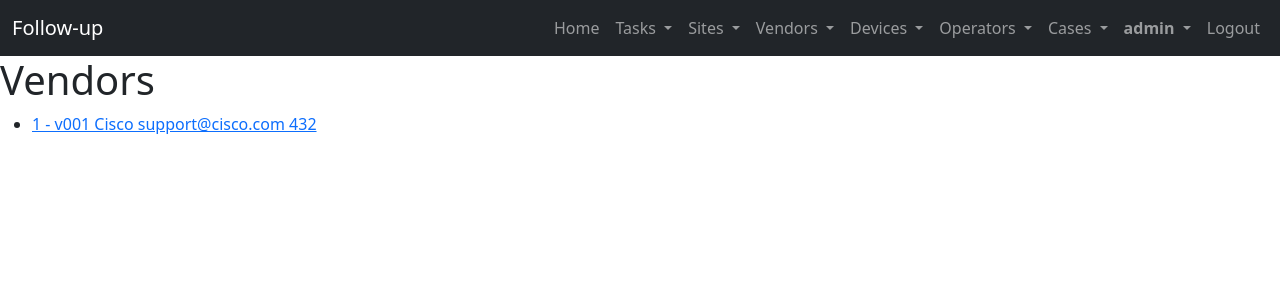
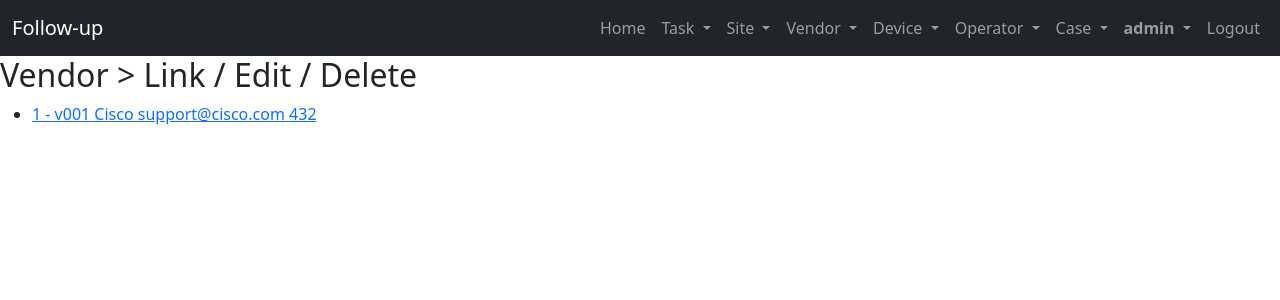
Before and after one commit to rjosedev/romanballesteros-pythonweb, a Django app: page /vendors/ in a window 1280 px wide. Shown: the top 300 px of the page. Run offline with Django 5.2, Linux system fonts and the light colour scheme; a user stored in the database is signed in; data comes from the database, SQL or seed files in the repository; both versions use the stored data as it was after the commit; some libraries are stand-ins or nearby versions.

Commit message:
vendor table

```diff
--- a/projectfollowup/urls.py
+++ b/projectfollowup/urls.py
@@ -40,13 +40,14 @@ urlpatterns = [
 
     ### SITE ###
     path('sites/', views.sites, name='sites'),
-    path('site_list/', views.site_list, name='site_list'),
+    path('site_table/', views.site_table, name='site_table'),
     path('site_create/', views.site_create, name='site_create'),
     path('sites/<int:site_id>', views.site_detail, name='site_detail'),
     path('sites/<int:site_id>/delete', views.site_delete, name='site_delete'),
 
     ### VENDOR ###
     path('vendors/', views.vendors, name='vendors'),
+    path('vendor_table/', views.vendor_table, name='vendor_table'),
     path('vendor_create/', views.vendor_create, name='vendor_create'),
     path('vendors/<int:vendor_id>', views.vendor_detail, name='vendor_detail'),
     path('vendors/<int:vendor_id>/delete', views.vendor_delete, name='vendor_delete'),
--- a/tasks/templates/navbar.html
+++ b/tasks/templates/navbar.html
@@ -14,7 +14,7 @@
           <ul class="navbar-nav">
             <li class="nav-item dropdown">
               <a class="nav-link dropdown-toggle" href="#" id="navbarDarkDropdownMenuLink" role="button" data-bs-toggle="dropdown" aria-expanded="false">
-                Tasks
+                Task
               </a>
               <ul class="dropdown-menu dropdown-menu-dark" aria-labelledby="navbarDarkDropdownMenuLink">
                 <li><a class="dropdown-item" href="{% url 'tasks' %}">List</a></li>
@@ -28,11 +28,11 @@
           <ul class="navbar-nav">
             <li class="nav-item dropdown">
               <a class="nav-link dropdown-toggle" href="#" id="navbarDarkDropdownMenuLink" role="button" data-bs-toggle="dropdown" aria-expanded="false">
-                Sites
+                Site
               </a>
               <ul class="dropdown-menu dropdown-menu-dark" aria-labelledby="navbarDarkDropdownMenuLink">
-                <li><a class="dropdown-item" href="{% url 'sites' %}">List editable</a></li>
-                <li><a class="dropdown-item" href="{% url 'site_list' %}">List table</a></li>
+                <li><a class="dropdown-item" href="{% url 'sites' %}">Link / Edit / Delete</a></li>
+                <li><a class="dropdown-item" href="{% url 'site_table' %}">Table</a></li>
                 <li><a class="dropdown-item" href="{% url 'site_create' %}">Create</a></li>
               </ul>
             </li>
@@ -42,10 +42,11 @@
           <ul class="navbar-nav">
             <li class="nav-item dropdown">
               <a class="nav-link dropdown-toggle" href="#" id="navbarDarkDropdownMenuLink" role="button" data-bs-toggle="dropdown" aria-expanded="false">
-                Vendors
+                Vendor
               </a>
               <ul class="dropdown-menu dropdown-menu-dark" aria-labelledby="navbarDarkDropdownMenuLink">
-                <li><a class="dropdown-item" href="{% url 'vendors' %}">List</a></li>
+                <li><a class="dropdown-item" href="{% url 'vendors' %}">Link / Edit / Delete</a></li>
+                <li><a class="dropdown-item" href="{% url 'vendor_table' %}">Table</a></li>
                 <li><a class="dropdown-item" href="{% url 'vendor_create' %}">Create</a></li>
               </ul>
             </li>
@@ -55,7 +56,7 @@
           <ul class="navbar-nav">
             <li class="nav-item dropdown">
               <a class="nav-link dropdown-toggle" href="#" id="navbarDarkDropdownMenuLink" role="button" data-bs-toggle="dropdown" aria-expanded="false">
-                Devices
+                Device
               </a>
               <ul class="dropdown-menu dropdown-menu-dark" aria-labelledby="navbarDarkDropdownMenuLink">
                 <li><a class="dropdown-item" href="{% url 'devices' %}">List</a></li>
@@ -68,7 +69,7 @@
           <ul class="navbar-nav">
             <li class="nav-item dropdown">
               <a class="nav-link dropdown-toggle" href="#" id="navbarDarkDropdownMenuLink" role="button" data-bs-toggle="dropdown" aria-expanded="false">
-                Operators
+                Operator
               </a>
               <ul class="dropdown-menu dropdown-menu-dark" aria-labelledby="navbarDarkDropdownMenuLink">
                 <li><a class="dropdown-item" href="{% url 'operators' %}">List</a></li>
@@ -81,7 +82,7 @@
           <ul class="navbar-nav">
             <li class="nav-item dropdown">
               <a class="nav-link dropdown-toggle" href="#" id="navbarDarkDropdownMenuLink" role="button" data-bs-toggle="dropdown" aria-expanded="false">
-                Cases
+                Case
               </a>
               <ul class="dropdown-menu dropdown-menu-dark" aria-labelledby="navbarDarkDropdownMenuLink">
                 <li><a class="dropdown-item" href="{% url 'cases' %}">List</a></li>
--- a/tasks/templates/site_create.html
+++ b/tasks/templates/site_create.html
@@ -2,7 +2,7 @@
 
 {% block content %}
 
-  <h1>Create site</h1>
+  <h2>Site > Create</h2>
 
   {{error}}
   <form
--- a/tasks/templates/site_detail.html
+++ b/tasks/templates/site_detail.html
@@ -1,6 +1,8 @@
 {% extends 'base.html' %}
 
 {% block content %}
+
+<h2>Site > Edit / Delete</h2>
 
 {{site.id}} {{site.name}}
 
--- a/tasks/templates/sites.html
+++ b/tasks/templates/sites.html
@@ -2,7 +2,7 @@
 
 {% block content %}
 
-<h1>Sites</h1>
+<h2>Site > Link / Edit / Delete</h2>
 
 <ul>
   {% for site in sites %}
--- a/tasks/templates/vendor_create.html
+++ b/tasks/templates/vendor_create.html
@@ -2,7 +2,7 @@
 
 {% block content %}
 
-  <h1>Create vendor</h1>
+  <h2>Vendor > Create</h2>
 
   {{error}}
   <form
--- a/tasks/templates/vendor_detail.html
+++ b/tasks/templates/vendor_detail.html
@@ -1,6 +1,8 @@
 {% extends 'base.html' %}
 
 {% block content %}
+
+<h2>Vendor > Edit / Delete</h2>
 
 {{vendor.id}} {{vendor.name}}
 
--- a/tasks/templates/vendors.html
+++ b/tasks/templates/vendors.html
@@ -2,7 +2,7 @@
 
 {% block content %}
 
-<h1>Vendors</h1>
+<h2>Vendor > Link / Edit / Delete</h2>
 
 <ul>
   {% for vendor in vendors %}
--- a/tasks/views.py
+++ b/tasks/views.py
@@ -149,9 +149,9 @@ def sites(request):
     return render(request, 'sites.html', {"sites": sites})
 
 @login_required
-def site_list(request):
+def site_table(request):
     sites = Site.objects.all()
-    return render(request, 'site_list.html', {'sites': sites})
+    return render(request, 'site_table.html', {'sites': sites})
 
 @login_required
 def site_create(request):
@@ -200,6 +200,11 @@ def site_delete(request, site_id):
 def vendors(request):
     vendors = Vendor.objects.filter()
     return render(request, 'vendors.html', {"vendors": vendors})
+
+@login_required
+def vendor_table(request):
+    vendors = Vendor.objects.all()
+    return render(request, 'vendor_table.html', {'vendors': vendors})
 
 @login_required
 def vendor_create(request):
```
Also changed, not shown: tasks/templates/site_table.html (renamed from tasks/templates/site_list.html, +4 -3 lines), tasks/templates/vendor_table.html (added, +29 -0 lines), db.sqlite3.
